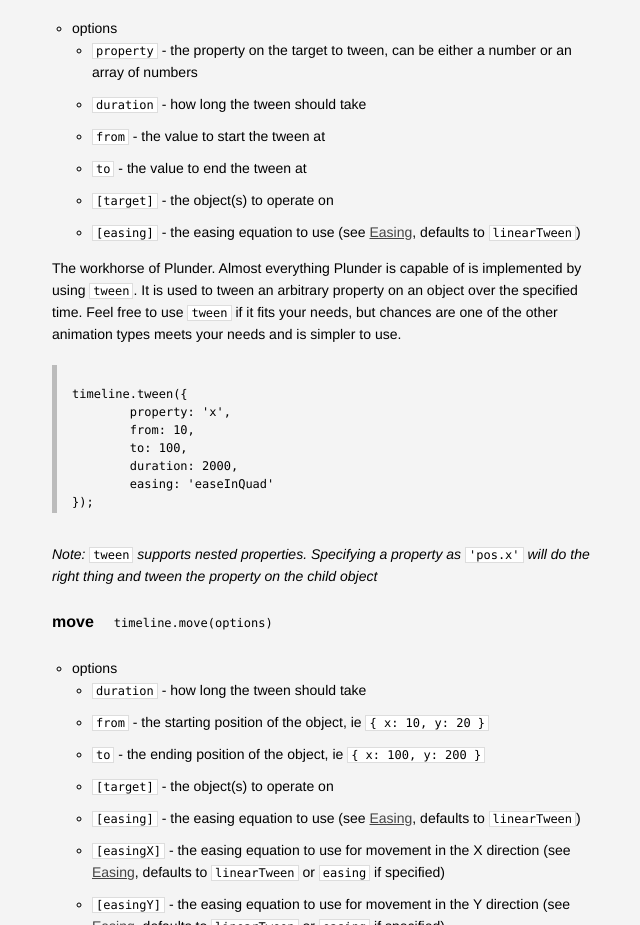
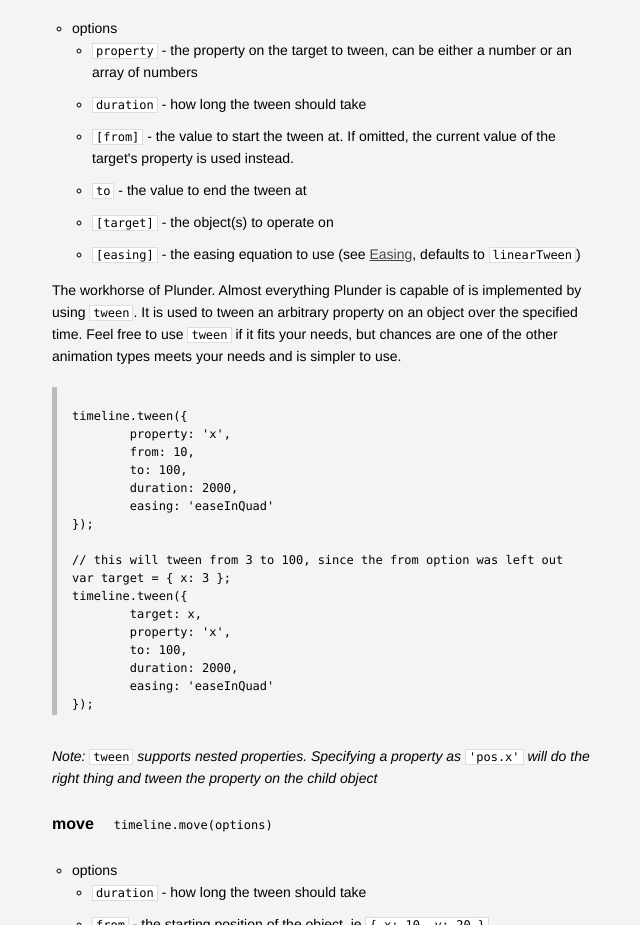
Before and after one commit to city41/plunder, a plain HTML site: page docs/index.html in a window 1280 px wide. Shown: the part 1833-2758 px from the top of the page, without its empty margins (216-856 px from the left). Drawn offline with Linux system fonts and the light colour scheme.

Commit message:
Tween: indicated from is optional

```diff
--- a/docs/index.html
+++ b/docs/index.html
@@ -339,7 +339,7 @@
 							<ul>
 								<li><tt>property</tt> - the property on the target to tween, can be either a number or an array of numbers</li>
 								<li><tt>duration</tt> - how long the tween should take</li>
-								<li><tt>from</tt> - the value to start the tween at</li>
+								<li><tt>[from]</tt> - the value to start the tween at. If omitted, the current value of the target's property is used instead.
 								<li><tt>to</tt> - the value to end the tween at</li>
 								<li><tt>[target]</tt> - the object(s) to operate on</li>
 								<li><tt>[easing]</tt> - the easing equation to use (see <a href="#easing">Easing</a>, defaults to <tt>linearTween</tt>)</li>
@@ -357,7 +357,19 @@
 	to: 100,
 	duration: 2000,
 	easing: 'easeInQuad'
+});
+
+// this will tween from 3 to 100, since the from option was left out
+var target = { x: 3 };
+timeline.tween({
+        target: x,
+	property: 'x',
+	to: 100,
+	duration: 2000,
+	easing: 'easeInQuad'
 });</code></pre>
+
+
 				<p>
 					<i>Note: <tt>tween</tt> supports nested properties. Specifying a property as <tt>'pos.x'</tt> will do the right thing and tween the property on the child object</i>
 				</p>
```
